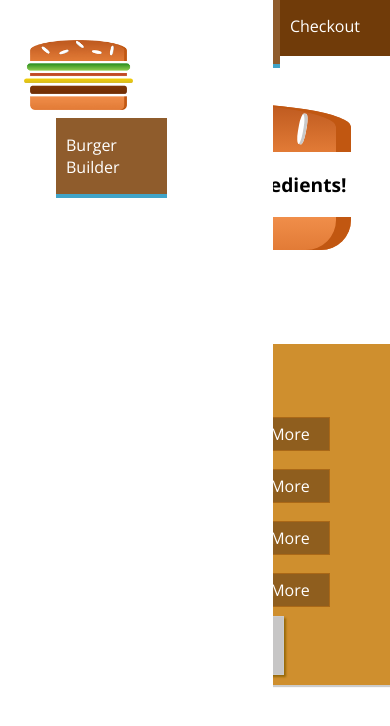
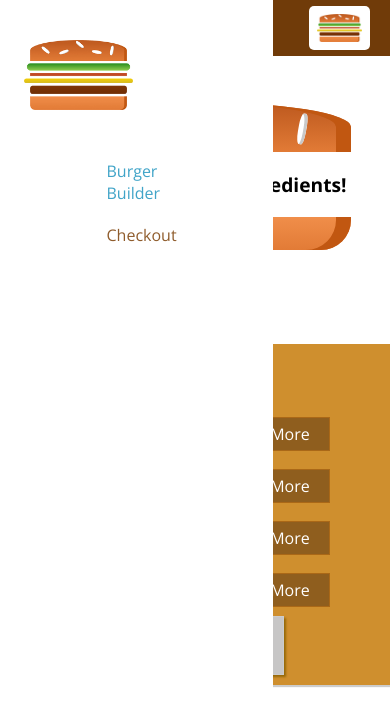
Before and after one commit to likealonso/burgerApp, a React app: page / in a window 390 px wide. Shown: the top 726 px of the page. Built offline with nearby package versions, Linux system fonts and the light colour scheme.

Commit message:
more responsive adjustments

```diff
--- a/src/components/Navigation/NavigationItems/NavigationItem/NavigationItem.css
+++ b/src/components/Navigation/NavigationItems/NavigationItem/NavigationItem.css
@@ -1,19 +1,38 @@
+.NavigationItem {
+    margin: 10px 0;
+    box-sizing: border-box;
+    display: block;
+    width: 100px;
+}
+
+.NavigationItem a {
+    color: #8f5c2c;
+    text-decoration: none;
+    width: 100%;
+    box-sizing: border-box;
+    display: block;
+}
+
+.NavigationItem a:hover,
+.NavigationItem a:active,
+.NavigationItem a.active {
+    color: #40a4c8
+}
+
+@media (min-width: 500px) {
     .NavigationItem {
         margin: 0;
-    box-sizing: border-box;
         display: flex;
         height: 100%;
+        width: auto;
         align-items: center;
     }
 
     .NavigationItem a {
         color: white;
-    text-decoration: none;
         height: 100%;
         padding: 16px 10px;
         border-bottom: 4px solid transparent;
-    box-sizing: border-box;
-    display: block;
     }
 
     .NavigationItem a:hover,
@@ -23,3 +42,4 @@
         border-bottom: 4px solid #40a4c8;
         color: white
     }
+}
--- a/src/components/Navigation/NavigationItems/NavigationItems.css
+++ b/src/components/Navigation/NavigationItems/NavigationItems.css
@@ -3,6 +3,14 @@
     padding: 9;
     list-style: none;
     display: flex;
+    flex-flow: column;
     align-items: center;
     height: 100%;
 }
+
+@media (min-width: 500px) {
+    .NavigationItems {
+        flex-flow: row;
+
+    }
+}
--- a/src/components/Navigation/SideDrawer/SideDrawer.css
+++ b/src/components/Navigation/SideDrawer/SideDrawer.css
@@ -27,5 +27,6 @@
 }
 
 .Logo {
-    height: 11%
+    height: 11%;
+    margin-bottom: 32px;
 }
--- a/src/components/Navigation/Toolbar/Toolbar.css
+++ b/src/components/Navigation/Toolbar/Toolbar.css
@@ -21,3 +21,9 @@
 .Logo {
     height: 80%
 }
+
+@media (max-width: 499px) {
+    .DesktopOnly {
+        display: none;
+    }
+}
--- a/src/components/Navigation/Toolbar/Toolbar.js
+++ b/src/components/Navigation/Toolbar/Toolbar.js
@@ -9,7 +9,7 @@
         <div className={classes.Logo}>
             <Logo />
         </div>
-        <nav>
+        <nav className={classes.DesktopOnly}>
             <NavigationItems />
         </nav>
     </header>
```
Lines whose indentation alone changed are shown as unchanged.
